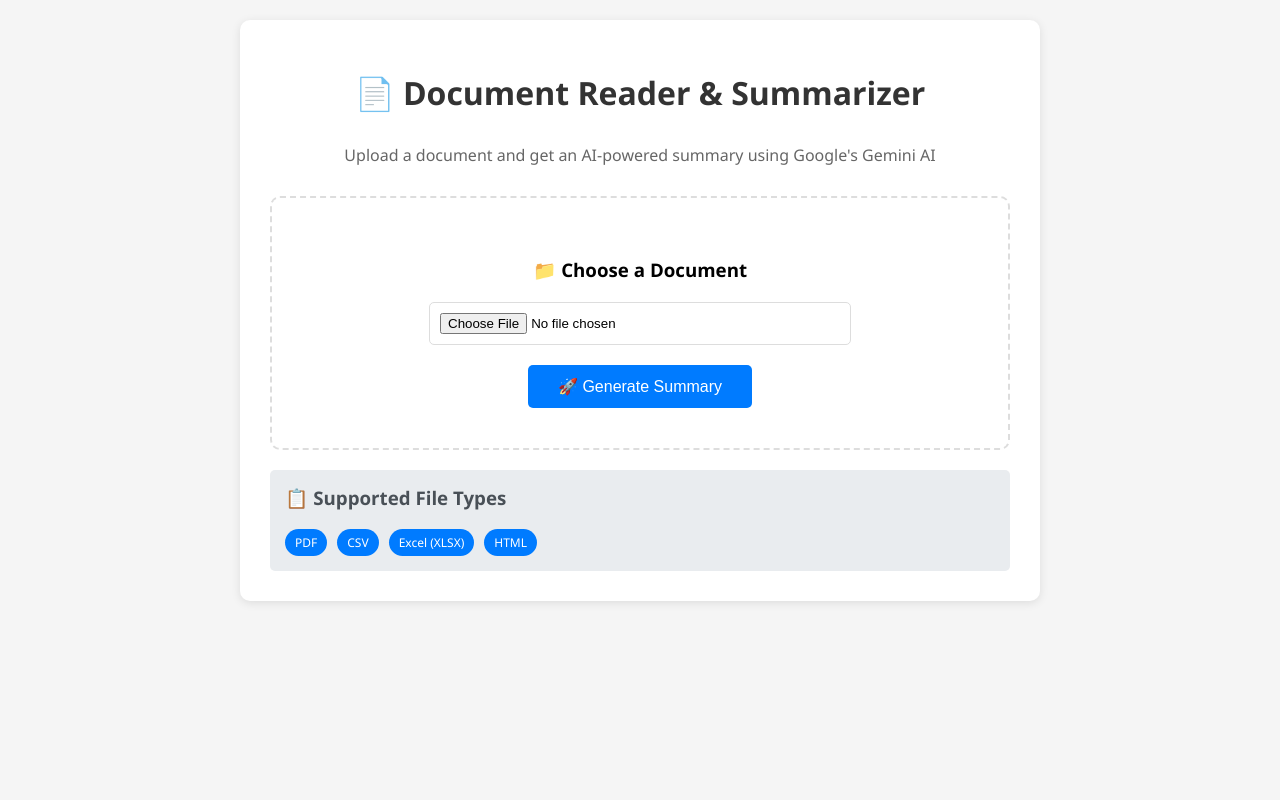
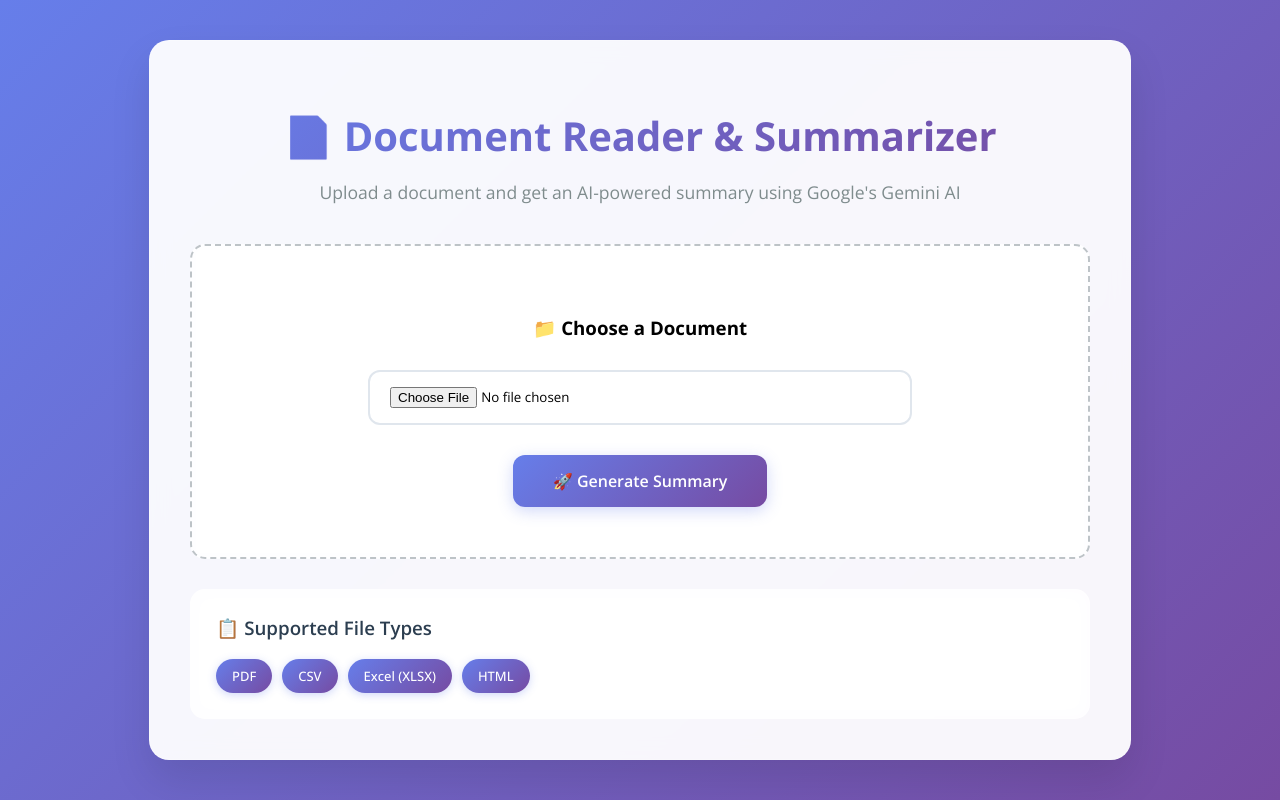
Before and after one commit to Shaheer-20/ai-document-reader, a Flask app: page / in a window 1280 px wide. Run offline with Flask 3, Linux system fonts and the light colour scheme.

Commit message:
Enhanced UI with Open Sans font and modern minimalistic design

```diff
--- a/templates/index.html
+++ b/templates/index.html
@@ -5,82 +5,136 @@
     <meta name="viewport" content="width=device-width, initial-scale=1.0">
     <title>Document Reader & Summarizer</title>
     <style>
+        @import url('https://fonts.googleapis.com/css2?family=Open+Sans:ital,wght@0,300..800;1,300..800&display=swap');
         body {
-            font-family: 'Segoe UI', Tahoma, Geneva, Verdana, sans-serif;
-            max-width: 800px;
-            margin: 0 auto;
-            padding: 20px;
-            background-color: #f5f5f5;
+            font-family: 'Open Sans', sans-serif;
+            font-weight: 400;
+            margin: 0;
+            padding: 0;
+            min-height: 100vh;
+            background: linear-gradient(135deg, #667eea 0%, #764ba2 100%);
+            display: flex;
+            align-items: center;
+            justify-content: center;
         }
         .container {
-            background: white;
-            padding: 30px;
-            border-radius: 10px;
-            box-shadow: 0 2px 10px rgba(0,0,0,0.1);
+            background: rgba(255, 255, 255, 0.95);
+            backdrop-filter: blur(10px);
+            padding: 40px;
+            border-radius: 20px;
+            box-shadow: 0 20px 40px rgba(0,0,0,0.1);
+            max-width: 900px;
+            width: 100%;
+            margin: 20px;
+            border: 1px solid rgba(255, 255, 255, 0.2);
         }
         h1 {
-            color: #333;
+            font-family: 'Open Sans', sans-serif;
+            font-weight: 700;
+            color: #2c3e50;
+            text-align: center;
+            margin-bottom: 10px;
+            font-size: 2.5rem;
+            background: linear-gradient(135deg, #667eea, #764ba2);
+            -webkit-background-clip: text;
+            -webkit-text-fill-color: transparent;
+            background-clip: text;
+        }
+        .subtitle {
+            font-family: 'Open Sans', sans-serif;
+            font-weight: 300;
+            color: #7f8c8d;
+            text-align: center;
+            margin-bottom: 40px;
+            font-size: 1.1rem;
+        }
+        .upload-area {
+            border: 2px dashed #bdc3c7;
+            border-radius: 15px;
+            padding: 50px 30px;
             text-align: center;
             margin-bottom: 30px;
-        }
-        .upload-area {
-            border: 2px dashed #ddd;
-            border-radius: 10px;
-            padding: 40px;
-            text-align: center;
-            margin-bottom: 20px;
-            transition: border-color 0.3s;
+            transition: all 0.3s ease;
+            background: rgba(255, 255, 255, 0.5);
+            backdrop-filter: blur(5px);
         }
         .upload-area:hover {
-            border-color: #007bff;
+            border-color: #667eea;
+            background: rgba(102, 126, 234, 0.1);
+            transform: translateY(-2px);
         }
         .file-input {
-            margin: 20px 0;
+            margin: 30px 0;
         }
         input[type="file"] {
-            padding: 10px;
-            border: 1px solid #ddd;
-            border-radius: 5px;
+            font-family: 'Open Sans', sans-serif;
+            font-weight: 400;
+            padding: 15px 20px;
+            border: 2px solid #e0e6ed;
+            border-radius: 12px;
             width: 100%;
-            max-width: 400px;
+            max-width: 500px;
+            background: white;
+            transition: all 0.3s ease;
+            cursor: pointer;
+        }
+        input[type="file"]:hover {
+            border-color: #667eea;
+            box-shadow: 0 4px 12px rgba(102, 126, 234, 0.15);
         }
         .submit-btn {
-            background-color: #007bff;
+            font-family: 'Open Sans', sans-serif;
+            font-weight: 600;
+            background: linear-gradient(135deg, #667eea, #764ba2);
             color: white;
-            padding: 12px 30px;
+            padding: 15px 40px;
             border: none;
-            border-radius: 5px;
+            border-radius: 12px;
             cursor: pointer;
             font-size: 16px;
-            transition: background-color 0.3s;
+            transition: all 0.3s ease;
+            box-shadow: 0 4px 15px rgba(102, 126, 234, 0.3);
         }
         .submit-btn:hover {
-            background-color: #0056b3;
+            transform: translateY(-2px);
+            box-shadow: 0 8px 25px rgba(102, 126, 234, 0.4);
         }
         .summary {
-            background-color: #f8f9fa;
-            border-left: 4px solid #007bff;
-            padding: 20px;
-            margin-top: 20px;
-            border-radius: 5px;
+            font-family: 'Open Sans', sans-serif;
+            font-weight: 400;
+            background: linear-gradient(135deg, rgba(102, 126, 234, 0.1), rgba(118, 75, 162, 0.1));
+            border-left: 4px solid #667eea;
+            padding: 25px;
+            margin-top: 30px;
+            border-radius: 12px;
+            backdrop-filter: blur(5px);
+            border: 1px solid rgba(102, 126, 234, 0.2);
         }
         .error {
-            background-color: #f8d7da;
-            border-left: 4px solid #dc3545;
-            color: #721c24;
-            padding: 15px;
-            margin-top: 20px;
-            border-radius: 5px;
+            font-family: 'Open Sans', sans-serif;
+            font-weight: 400;
+            background: linear-gradient(135deg, rgba(231, 76, 60, 0.1), rgba(192, 57, 43, 0.1));
+            border-left: 4px solid #e74c3c;
+            color: #c0392b;
+            padding: 20px;
+            margin-top: 30px;
+            border-radius: 12px;
+            backdrop-filter: blur(5px);
+            border: 1px solid rgba(231, 76, 60, 0.2);
         }
         .supported-formats {
-            margin-top: 20px;
-            padding: 15px;
-            background-color: #e9ecef;
-            border-radius: 5px;
+            margin-top: 30px;
+            padding: 25px;
+            background: rgba(255, 255, 255, 0.7);
+            border-radius: 15px;
+            backdrop-filter: blur(10px);
+            border: 1px solid rgba(255, 255, 255, 0.3);
         }
         .supported-formats h3 {
+            font-family: 'Open Sans', sans-serif;
+            font-weight: 600;
             margin-top: 0;
-            color: #495057;
+            color: #2c3e50;
         }
         .format-list {
             display: flex;
@@ -88,19 +142,37 @@
             gap: 10px;
         }
         .format-tag {
-            background-color: #007bff;
+            font-family: 'Open Sans', sans-serif;
+            font-weight: 500;
+            background: linear-gradient(135deg, #667eea, #764ba2);
             color: white;
-            padding: 5px 10px;
-            border-radius: 15px;
-            font-size: 12px;
+            padding: 8px 16px;
+            border-radius: 20px;
+            font-size: 13px;
+            box-shadow: 0 2px 8px rgba(102, 126, 234, 0.3);
+            transition: all 0.3s ease;
+        }
+        .format-tag:hover {
+            transform: translateY(-1px);
+            box-shadow: 0 4px 12px rgba(102, 126, 234, 0.4);
         }
 
         /* Chat Interface Styles */
         .chat-section {
-            margin-top: 30px;
-            background-color: #f8f9fa;
-            border-radius: 10px;
-            padding: 20px;
+            font-family: 'Open Sans', sans-serif;
+            margin-top: 40px;
+            background: rgba(255, 255, 255, 0.8);
+            border-radius: 20px;
+            padding: 30px;
+            backdrop-filter: blur(10px);
+            border: 1px solid rgba(255, 255, 255, 0.3);
+            box-shadow: 0 10px 30px rgba(0,0,0,0.1);
+        }
+        .chat-section h3 {
+            font-family: 'Open Sans', sans-serif;
+            font-weight: 600;
+            color: #2c3e50;
+            margin-bottom: 20px;
         }
 
         .chat-container {
@@ -196,7 +287,7 @@
 <body>
     <div class="container">
         <h1>📄 Document Reader & Summarizer</h1>
-        <p style="text-align: center; color: #666; margin-bottom: 30px;">
+        <p class="subtitle">
             Upload a document and get an AI-powered summary using Google's Gemini AI
         </p>
 
```
Also changed, not shown: other parts of templates/index.html (+37 -18 lines).
